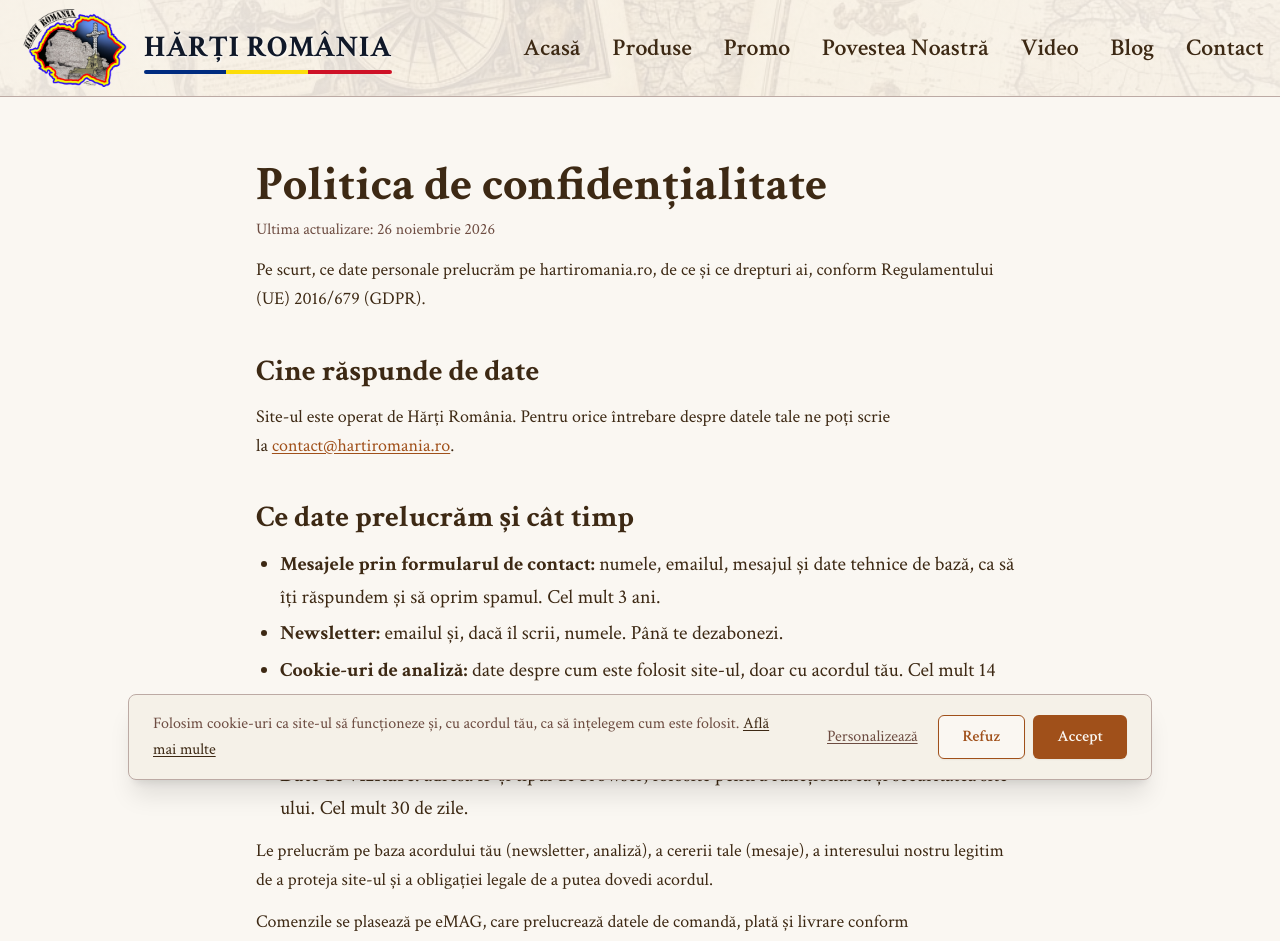
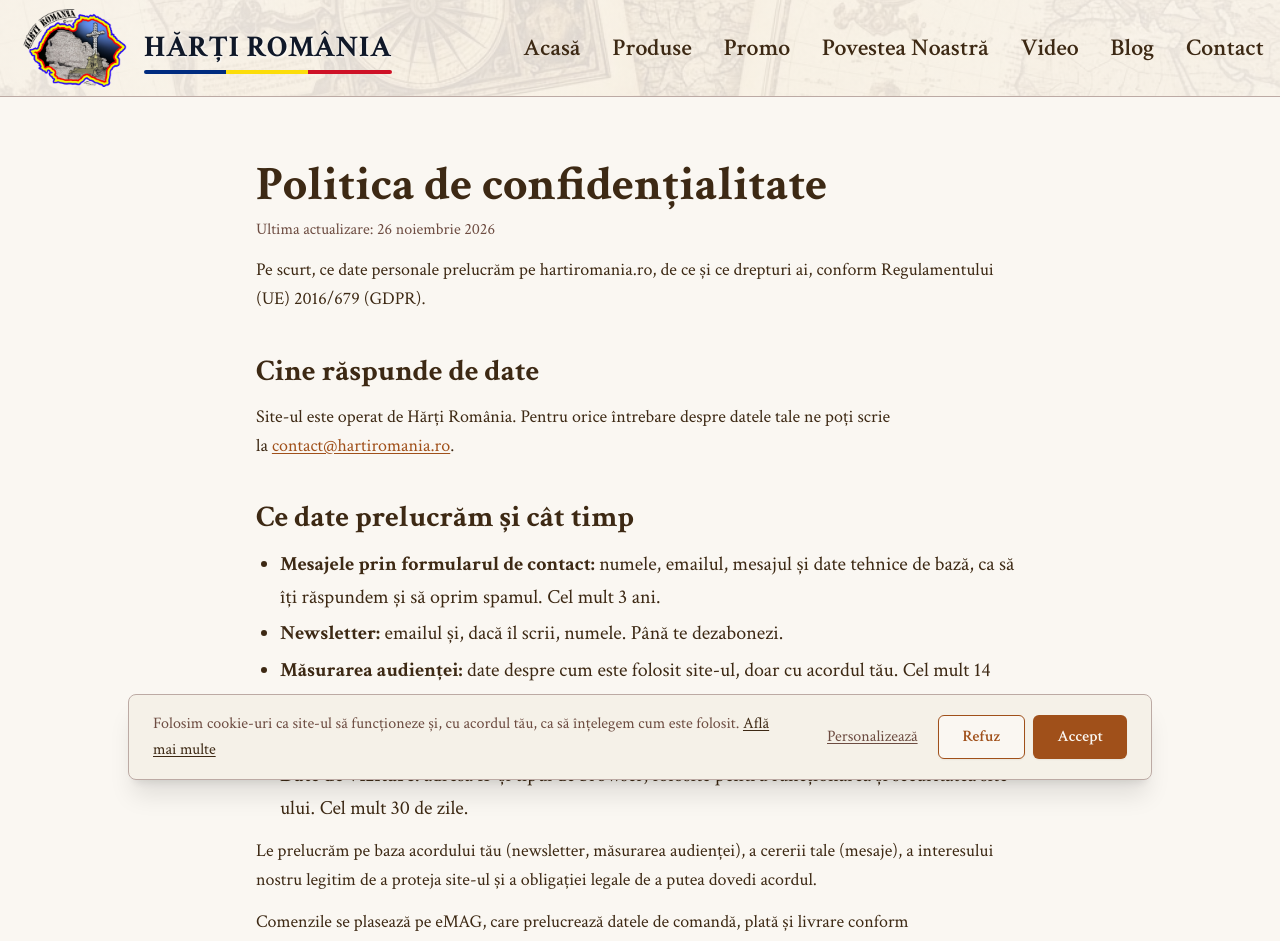
Before and after one commit to hartiromania/hartiromania.ro, a Next.js app: page /politica-de-confidentialitate in a window 1280 px wide. Shown: the top 941 px of the page. Built offline with nearby package versions, Linux system fonts and the light colour scheme; no server answers; the database is empty; a web font is replaced by a local one.

Commit message:
fix(consent): clearer name for the audience measurement category

```diff
--- a/app/politica-cookies/page.tsx
+++ b/app/politica-cookies/page.tsx
@@ -30,16 +30,17 @@ export default function CookiePolicyPage() {
           mereu active.
         </li>
         <li>
-          <strong>Analiză:</strong> doar cu acordul tău. Ne arată, în mod agregat, cum este folosit
-          site-ul. Pentru asta folosim Google Analytics, ale cărui cookie-uri rămân cel mult 2 ani.
+          <strong>Măsurarea audienței:</strong> doar cu acordul tău. Ne arată, în mod agregat, cum
+          este folosit site-ul. Pentru asta folosim Google Analytics, ale cărui cookie-uri rămân cel
+          mult 2 ani.
         </li>
       </ul>
 
       <h2>Cum îți schimbi alegerea</h2>
       <p>
         Oricând, din „Setări cookie”, jos în orice pagină. Dacă retragi acordul, ștergem
-        cookie-urile de analiză din browserul tău. Poți bloca cookie-urile și din setările
-        browserului.
+        cookie-urile de măsurare a audienței din browserul tău. Poți bloca cookie-urile și din
+        setările browserului.
       </p>
 
       <p>
--- a/app/politica-de-confidentialitate/page.tsx
+++ b/app/politica-de-confidentialitate/page.tsx
@@ -34,7 +34,7 @@ export default function PrivacyPolicyPage() {
           <strong>Newsletter:</strong> emailul și, dacă îl scrii, numele. Până te dezabonezi.
         </li>
         <li>
-          <strong>Cookie-uri de analiză:</strong> date despre cum este folosit site-ul, doar cu
+          <strong>Măsurarea audienței:</strong> date despre cum este folosit site-ul, doar cu
           acordul tău. Cel mult 14 luni. Detalii în{" "}
           <Link href="/politica-cookies">Politica de cookie-uri</Link>.
         </li>
@@ -48,9 +48,9 @@ export default function PrivacyPolicyPage() {
         </li>
       </ul>
       <p>
-        Le prelucrăm pe baza acordului tău (newsletter, analiză), a cererii tale (mesaje), a
-        interesului nostru legitim de a proteja site-ul și a obligației legale de a putea dovedi
-        acordul.
+        Le prelucrăm pe baza acordului tău (newsletter, măsurarea audienței), a cererii tale
+        (mesaje), a interesului nostru legitim de a proteja site-ul și a obligației legale de a
+        putea dovedi acordul.
       </p>
       <p>
         Comenzile se plasează pe eMAG, care prelucrează datele de comandă, plată și livrare conform
--- a/components/cookie-consent.tsx
+++ b/components/cookie-consent.tsx
@@ -130,7 +130,7 @@ export function CookieConsent() {
           </div>
           <label className="flex cursor-pointer items-start justify-between gap-4 py-3 md:py-0">
             <span>
-              <span className="text-foreground block font-semibold">Analiză</span>
+              <span className="text-foreground block font-semibold">Măsurarea audienței</span>
               <span className="text-muted-foreground block text-base leading-snug">
                 Ne arată, în mod agregat, cum este folosit site-ul, ca să îl putem îmbunătăți.
               </span>
@@ -203,7 +203,7 @@ export function ConsentDetails() {
     <div className="border-border bg-card rounded-md border p-4 text-lg">
       <p>
         {consent
-          ? `Ai ${consent.statistics ? "acceptat" : "refuzat"} cookie-urile de analiză pe ${SAVED_AT.format(consent.savedAt)}.`
+          ? `Ai ${consent.statistics ? "acceptat" : "refuzat"} măsurarea audienței pe ${SAVED_AT.format(consent.savedAt)}.`
           : "Nu ai ales încă nimic pe acest dispozitiv."}
       </p>
       <CookieSettingsButton className="bg-accent-orange text-accent-orange-foreground hover:bg-accent-orange-dark mt-3 inline-flex h-11 cursor-pointer items-center rounded-md px-5 text-base font-semibold" />
```
